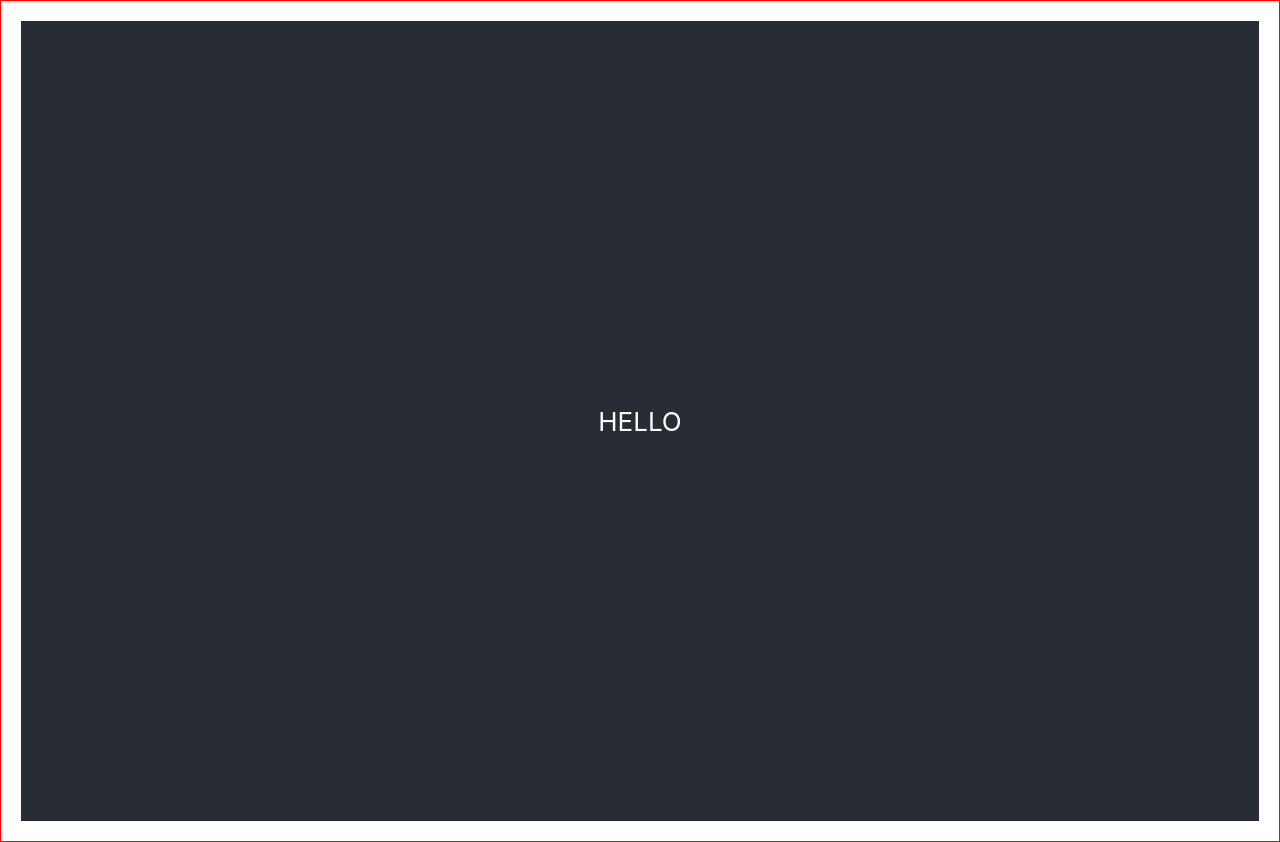
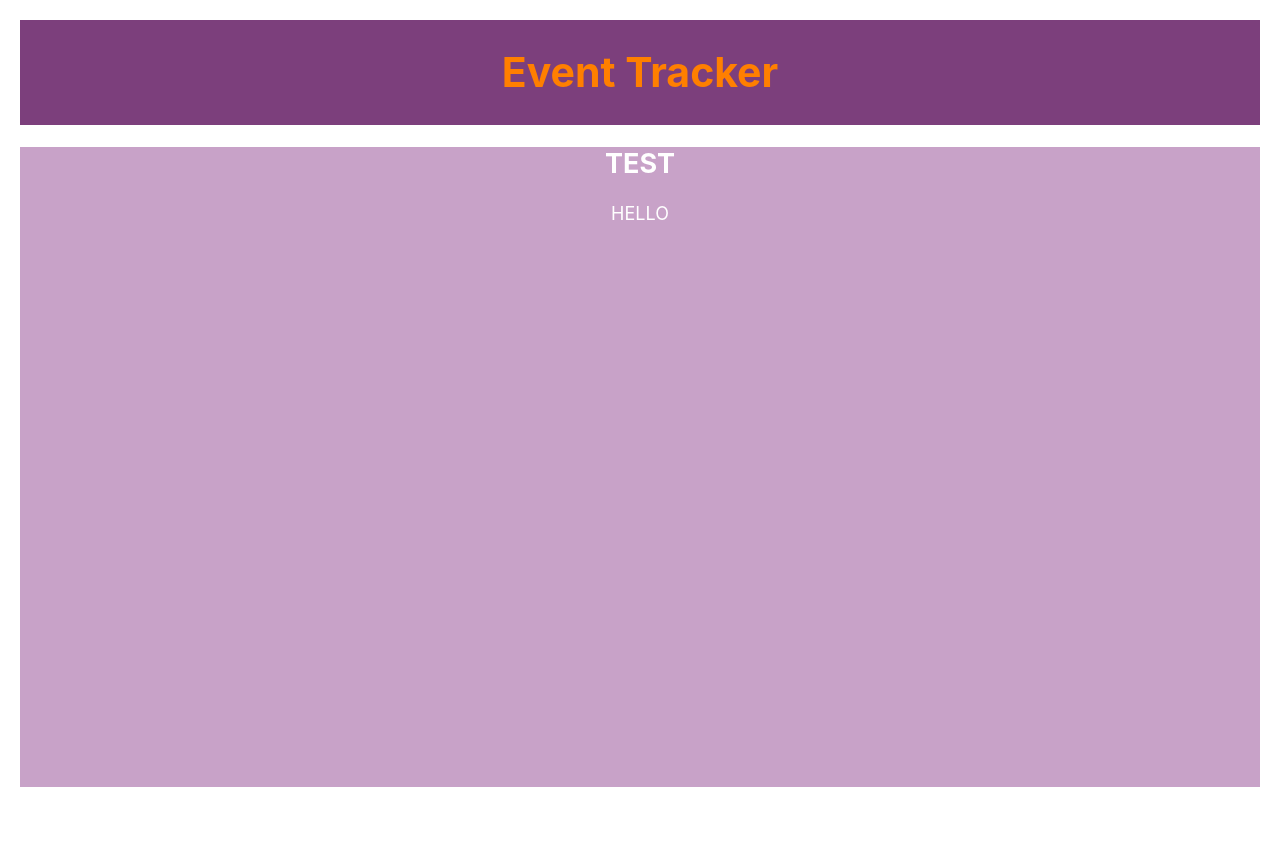
Before and after one commit to greenhornsr/EventTracker, a React (Create React App) app in the folder event-tracker/: page / in a window 1280 px wide. After the commit the page ends 807 px from the top, so only its background shows below. Built offline with nearby package versions, Linux system fonts and the light colour scheme.

Commit message:
modified application level stylings and added app level readme

```diff
--- a/event-tracker/src/App.css
+++ b/event-tracker/src/App.css
@@ -1,18 +1,44 @@
+:root {
+  /*
+    What are the happy colors?
+    Happy colors are bright, warm colors like yellow, orange, pink and red. Pastel colors like peach, light pink or lilac can also have an uplifting effect on your mood.
+
+    Colors sourced from: https://www.99colors.net
+  */
+  --main-text-color: #FF7F00;
+  --alt-text-color: #FFFE00;
+  --main-bg-color: #C8A2C8;
+  --alt-bg-color: #7C3F7C;
+  --off-blue: #0080FF;
+  --off-red: #FF2A00;
+}
+
 .App {
-  /* width: 90%; */
-  /* margin: 0 auto; */
-  padding: 2rem;
+  max-width: 1450px;
+  width: 100%;
+  margin: 0 auto;
+  padding: 2.5vmin 2rem;
   text-align: center;
-  border: 1px solid red;
+  color: white;
+  /* border: 1px solid red; */
+}
+
+.App h1 {
+  font-size: calc(25px + 2vmin);
+  color: var(--main-text-color);
+  /* background-color: #FF7F00; */
+  /* border: 1px solid green; */
 }
 
 .App-header {
-  background-color: #282c34;
-  min-height: 100vh;
   display: flex;
-  flex-direction: column;
-  align-items: center;
   justify-content: center;
-  font-size: calc(10px + 2vmin);
-  color: white;
+  background-color: var(--alt-bg-color);
+  /* border: 1px solid red; */
 }
+
+.App body {
+  min-height: 80vh;
+  font-size: calc(10px + 1vmin);
+  background-color: var(--main-bg-color);
+}
--- a/event-tracker/src/App.js
+++ b/event-tracker/src/App.jsx
@@ -1,13 +1,16 @@
 import React from 'react';
-import logo from './logo.svg';
 import './App.css';
 
 function App() {
   return (
     <div className="App">
       <header className="App-header">
+        <h1>Event Tracker</h1>
+      </header>
+      <body>
+        <h2>TEST</h2>
         <p>HELLO</p>
-      </header>
+      </body>
     </div>
   );
 }
```
Also changed, not shown: event-tracker/src/README.md (added).
